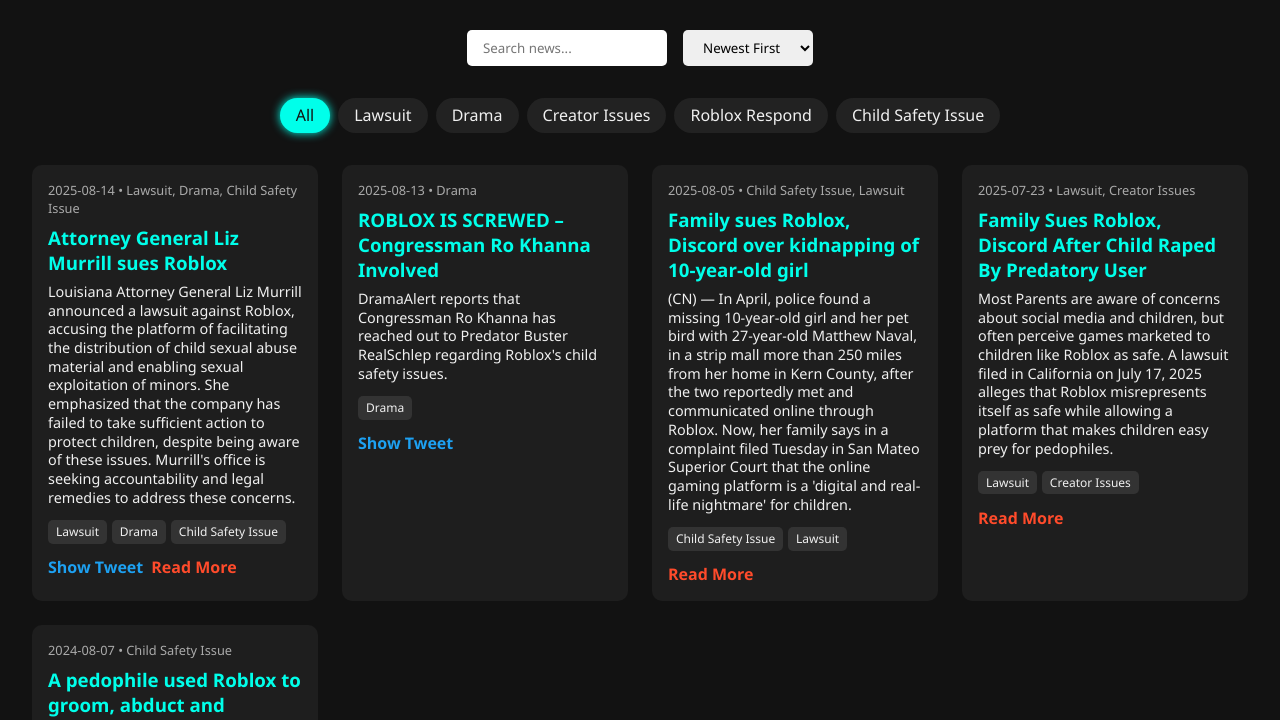
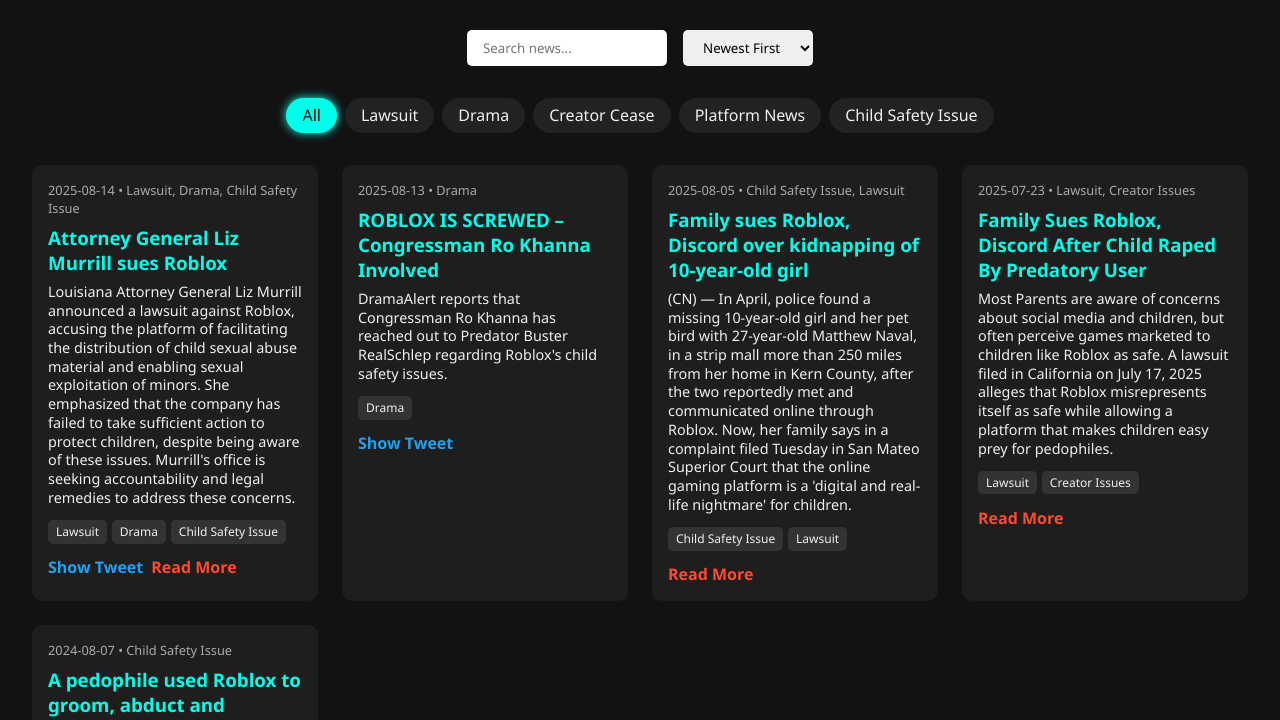
Before and after one commit to TeamObbyYT/Roblox_News, a plain HTML site: page index.html in a window 1280 px wide. Shown: the part 77-797 px from the top of the page. Drawn offline with Linux system fonts and the light colour scheme.

Commit message:
Update index.html

```diff
--- a/index.html
+++ b/index.html
@@ -72,8 +72,8 @@
   <div class="pill" data-filter="all" data-active="true" aria-pressed="true">All</div>
   <div class="pill" data-filter="lawsuit" data-active="false" aria-pressed="false">Lawsuit</div>
   <div class="pill" data-filter="drama" data-active="false" aria-pressed="false">Drama</div>
-  <div class="pill" data-filter="youtuber cease & desist" data-active="false" aria-pressed="false">Creator Issues</div>
-  <div class="pill" data-filter="roblox respond" data-active="false" aria-pressed="false">Roblox Respond</div>
+  <div class="pill" data-filter="youtuber cease & desist" data-active="false" aria-pressed="false">Creator Cease</div>
+  <div class="pill" data-filter="roblox respond" data-active="false" aria-pressed="false">Platform News</div>
   <div class="pill" data-filter="child safety issue" data-active="false" aria-pressed="false">Child Safety Issue</div>
 </div>
 
```
